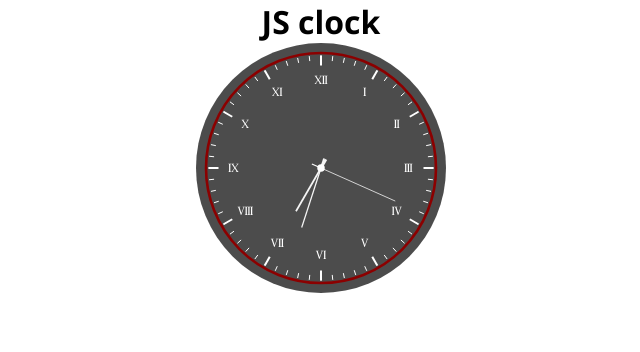
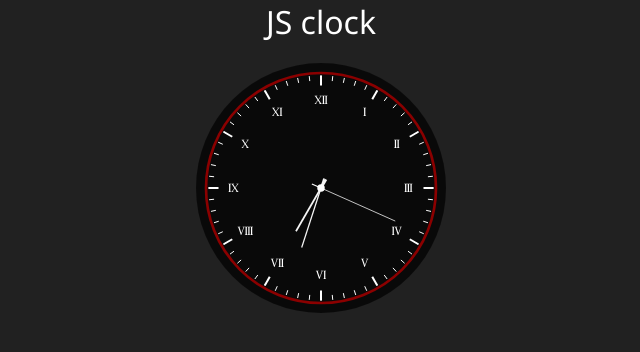
Before and after one commit to Francisco-GV/js-clock, a plain HTML site: page index.html in a window 1280 px wide. Shown: the whole page, without its empty margins (319-959 px from the left). Drawn offline with Linux system fonts and the light colour scheme.

Commit message:
Changed container size, background and title font

```diff
--- a/style.css
+++ b/style.css
@@ -9,10 +9,14 @@
 }
 
 h1 {
+    color: white;
+    font-weight: lighter;
     font-family: "Segoe UI", Arial, sans-serif;
+    margin-bottom: 20px;
 }
 
 #container {
+    height: 100vh;
     text-align: center;
-    /*background: #51a7c9;*/
+    background: rgb(33, 33, 33);
 }
```
